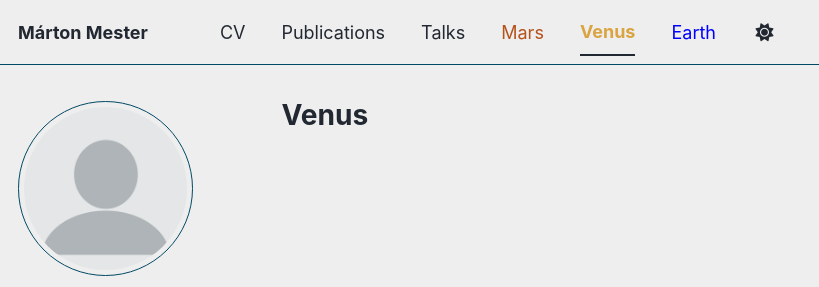
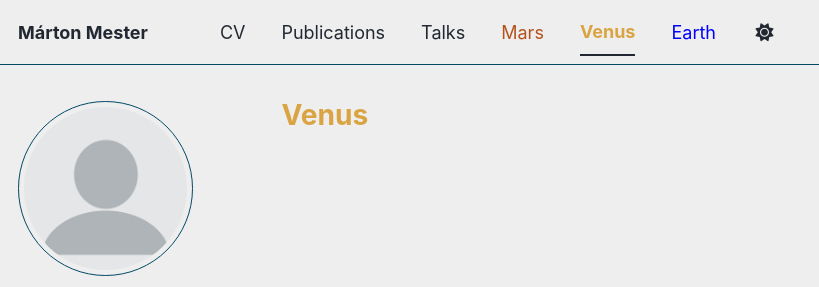
Before and after one commit to thengc6369/thengc6369.github.io, a Jekyll site: the page built from _pages/venus.html, in a window 1280 px wide. Shown: the top 287 px of the page, without its empty margins (0-819 px from the left). Built offline with Jekyll 4.4.1, drawn with Linux system fonts in a browser that asks for light colours; some web fonts are replaced; a script bundle is joined from its source files by our own code; library files that are not in the unit come from our copies.

Commit message:
Update archive.html

```diff
--- a/_layouts/archive.html
+++ b/_layouts/archive.html
@@ -17,7 +17,17 @@ layout: default
 
   <div class="archive">
     {% unless page.header.overlay_color or page.header.overlay_image %}
-      <h1 class="page__title">{{ page.title }}</h1>
+
+<h1 class="page__title"
+  {% if page.url == "/mars/" %}
+    style="color: #b5521b;"
+  {% elsif page.url == "/venus/" %}
+    style="color: #d9a441;"
+  {% elsif page.url == "/ssw/" %}
+    style="color: #0000ff;"
+  {% endif %}
+>{{ page.title }}</h1>
+
     {% endunless %}
     {{ content }}
   </div>
```
